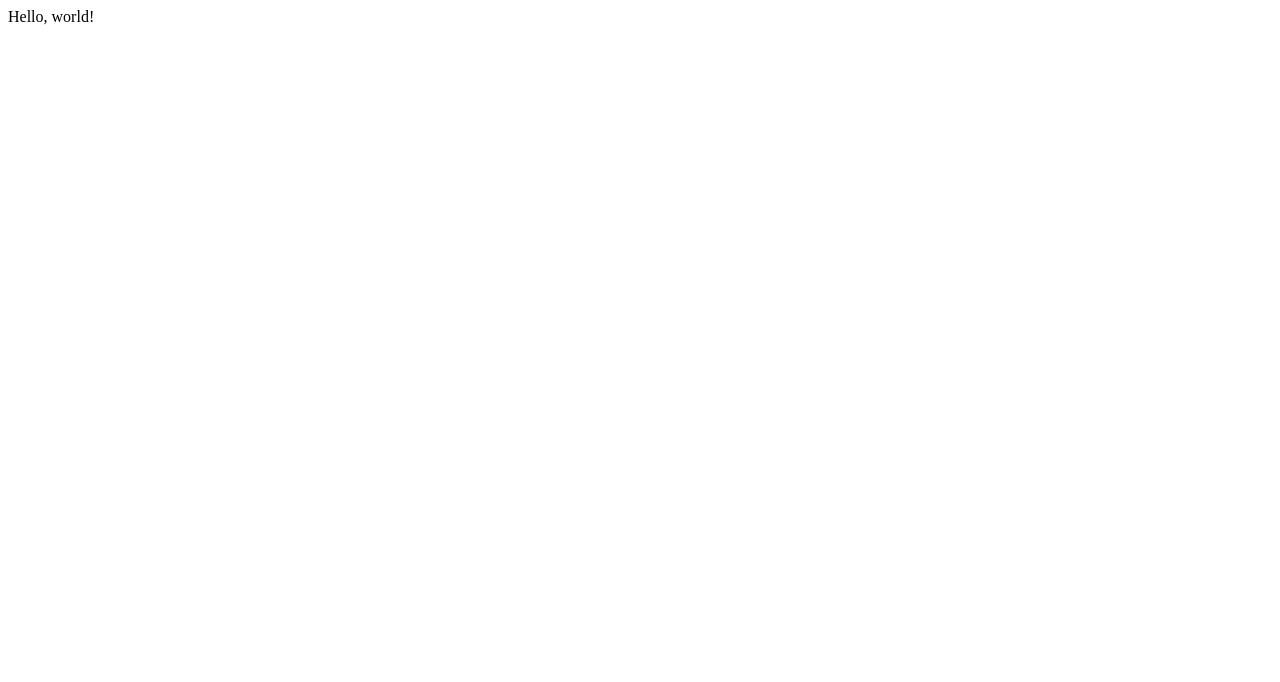
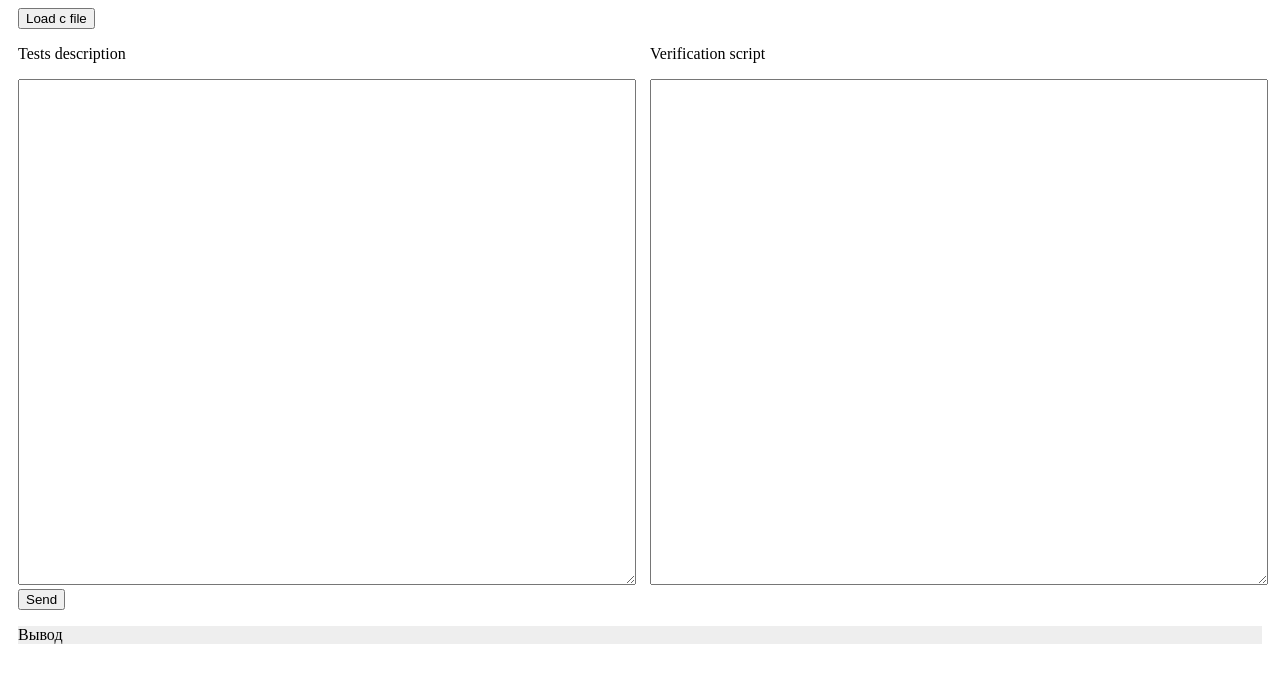
Before and after one commit to nev-nsu/NSCAVAOP-testing-system, a plain HTML site: page static/index.html in a window 1280 px wide. Drawn offline with Linux system fonts and the light colour scheme.

Commit message:
Add files via upload

```diff
--- a/static/index.html
+++ b/static/index.html
@@ -1,5 +1,36 @@
+<!DOCTYPE HTML>
 <html>
-    <body>
-        Hello, world!
-    </body>
+	<head>
+		<meta charset="utf-8">
+		<link href="style.css" rel="stylesheet">
+	</head>
+	<body>
+		<div class="header">
+			<div class="button">
+				<button id="load_file">Load c file</button>
+			</div>
+		</div>
+		<div class="middle_area">
+			<div class="column left-column">
+				<div class="column-content">
+					<label for="tests_description"><p class="centered">Tests description</p></label>
+					<textarea id="tests_description"></textarea>
+				</div>
+			</div>
+			<div class="column right-column">
+				<div class="column-content">
+					<label for="verification_script"><p class="centered">Verification script</p></label>
+					<textarea id="verification_script"></textarea>
+				</div>
+			</div>
+		</div>
+		<div class="footer">
+			<div class="button">
+				<button id="send_button">Send</button>
+			</div>
+			<div>
+				<p id="output">Вывод</p>
+			</div>
+		</div>
+	</body>
 </html>
--- /dev/null
+++ b/static/style.css
@@ -0,0 +1,42 @@
+.header {
+	padding: 0 10px;
+}
+
+.middle-area{
+}
+
+.left-column {
+	float: left;
+}
+
+.right-column {
+	float: right;
+}
+
+.column {
+	width: 50%;
+}
+
+.column-content {
+	padding: 0 10px;
+}
+
+.footer {
+	padding: 0 10px;
+	clear: both;
+}
+
+.button {
+}
+
+textarea {
+	height: 500px;
+	width: 100%;
+}
+
+label {
+}
+
+#output {
+	background: #EEEEEE;
+}
```
